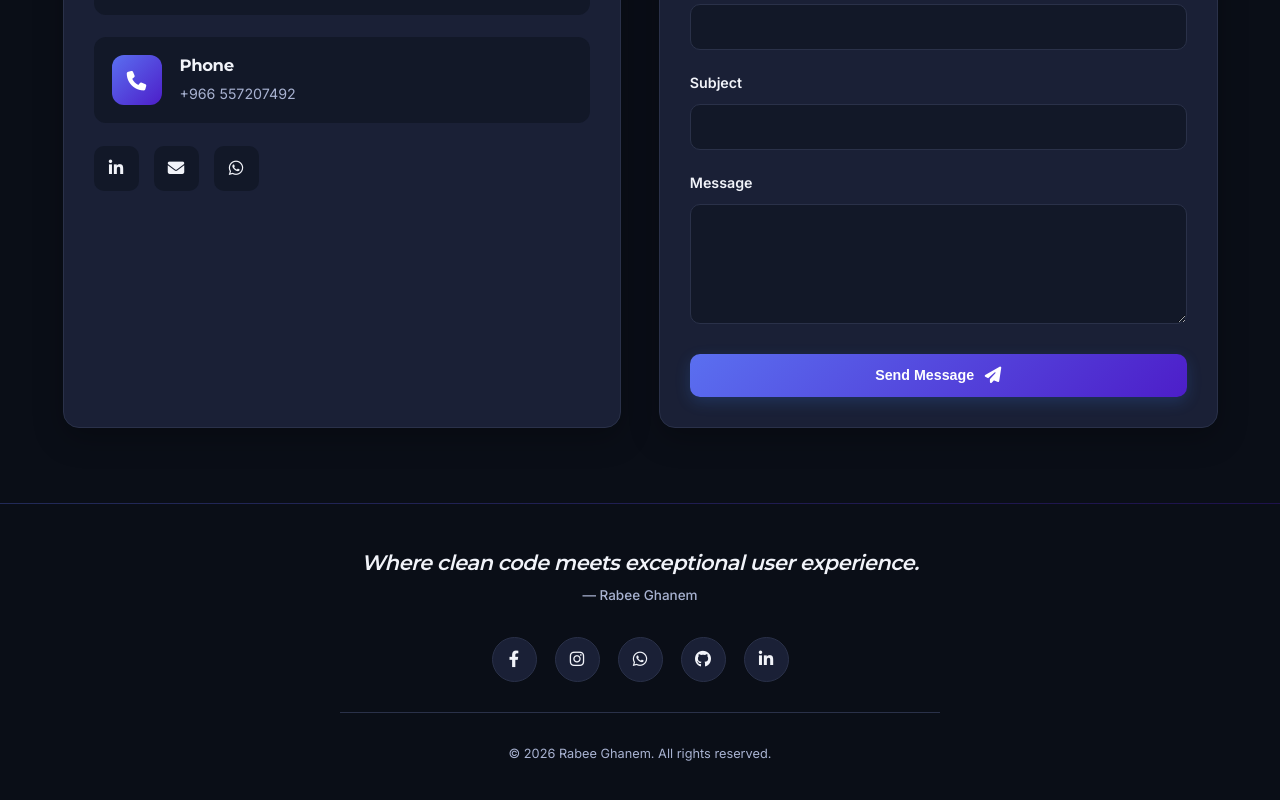
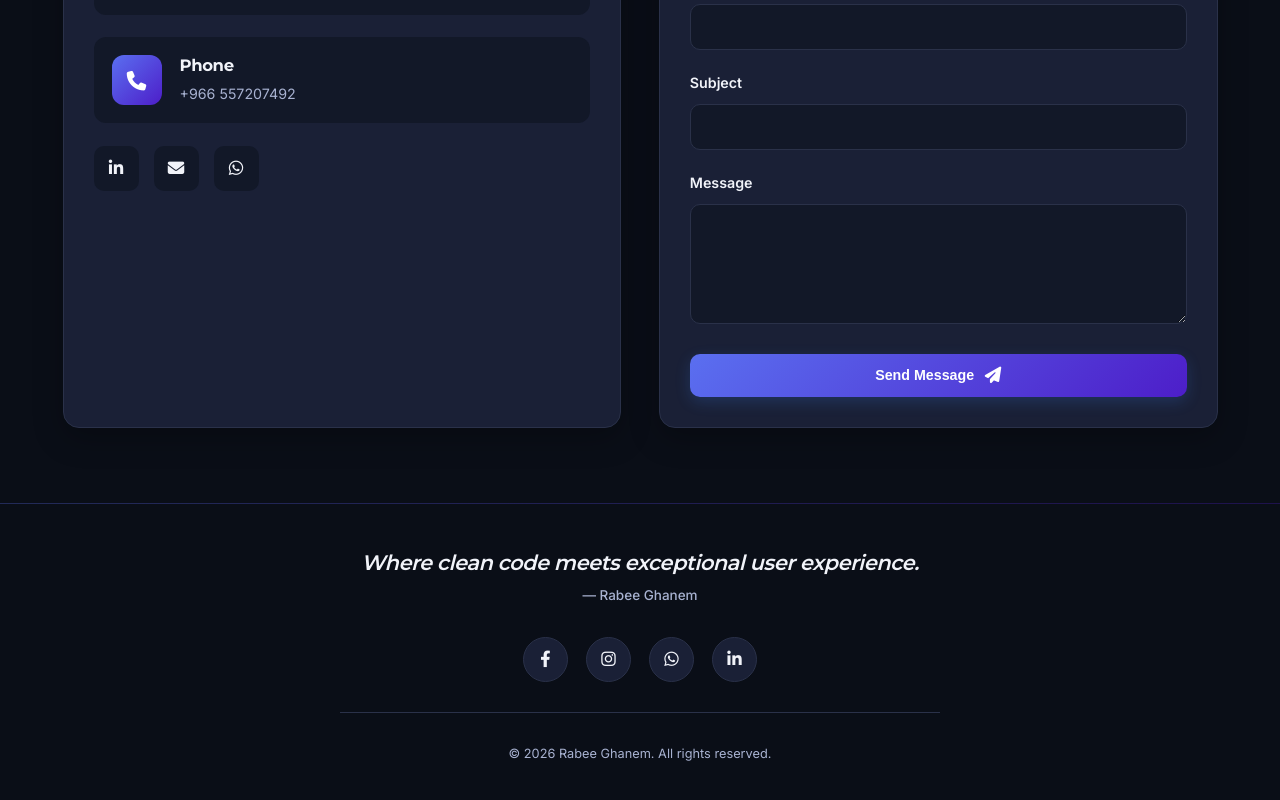
Before and after one commit to Rabee-Gh/MY-PORTFOLIO, a React (Vite) app: page / in a window 1280 px wide. Shown: the part 8702-9502 px from the top of the page. Built offline with nearby package versions, Linux system fonts and the light colour scheme.

Commit message:
link updates

```diff
--- a/src/pages/Footer/Footer.jsx
+++ b/src/pages/Footer/Footer.jsx
@@ -45,9 +45,9 @@ const Footer = ({ data, isEnglish }) => {
           <a href="https://wa.me/963997037470" className="social-icon" target="_blank" rel="noopener noreferrer" title='Whatsapp'>
             <i className="fab fa-whatsapp"></i>
           </a>
-          <a href="https://github.com/Rabee-Gh" className="social-icon" target="_blank" rel="noopener noreferrer" title="GitHub">
+          {/* <a href="https://github.com/Rabee-Gh" className="social-icon" target="_blank" rel="noopener noreferrer" title="GitHub">
             <i className="fab fa-github"></i>
-          </a>
+          </a> */}
           <a href={data.personalInfo.linkedin} className="social-icon" target="_blank" rel="noopener noreferrer" title="LinkedIn">
             <i className="fab fa-linkedin-in"></i>
           </a>
```
